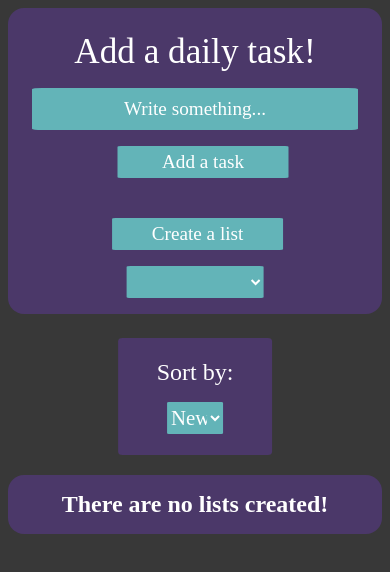
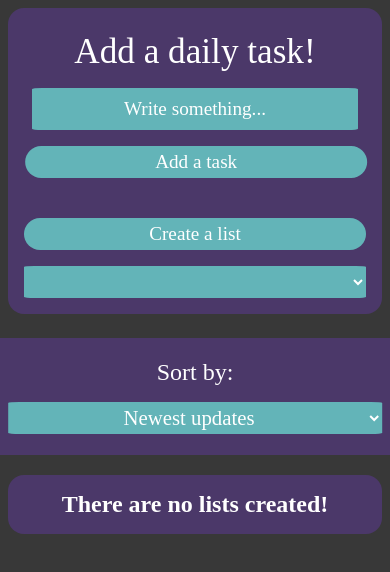
Before and after one commit to SvetozarMiskovic/react-todo, a React (Create React App) app: page / in a window 390 px wide. Shown: the top 572 px of the page. Built offline with nearby package versions, Linux system fonts and the light colour scheme.

Commit message:
mobiel friendlt

```diff
--- a/src/styles/ClearAll.css
+++ b/src/styles/ClearAll.css
@@ -5,7 +5,7 @@
   padding: 1rem;
   width: 10%;
   margin: 0.5rem auto;
-  border-radius: 5%;
+  border-radius: 1rem;
   cursor: pointer;
   font-size: 1.2rem;
 }
@@ -15,3 +15,9 @@
   background-color: #498b8f;
   color: #4b3869;
 }
+
+@media screen and (max-width: 768px) {
+  .clear-all-btn {
+    width: 100%;
+  }
+}
--- a/src/styles/Create&SelectList.css
+++ b/src/styles/Create&SelectList.css
@@ -24,7 +24,7 @@ option {
 .newListBtn {
   position: relative;
   left: 50%;
-  transform: translateX(-48.5%);
+  transform: translateX(-50%);
   text-align: center;
   width: 50%;
   height: 2rem;
@@ -32,7 +32,7 @@ option {
   outline: none;
   border: none;
   color: #fff;
-  border-radius: 2%;
+  border-radius: 1rem;
   cursor: pointer;
 
   transition: ease-out 0.2s;
@@ -45,3 +45,13 @@ option {
   background-color: #498b8f;
   color: #4b3869;
 }
+
+@media screen and (max-width: 768px) {
+  .newListBtn {
+    width: 100%;
+  }
+  select,
+  option {
+    width: 100%;
+  }
+}
--- a/src/styles/DeleteIcon.css
+++ b/src/styles/DeleteIcon.css
@@ -10,3 +10,10 @@
   color: rgb(122, 29, 29);
   cursor: pointer;
 }
+
+@media (max-width: 768px) {
+  .deleteList {
+    position: relative;
+    right: -45%;
+  }
+}
--- a/src/styles/Empty.css
+++ b/src/styles/Empty.css
@@ -13,3 +13,9 @@
 .empty h2 {
   padding-top: 1rem;
 }
+
+@media (max-width: 768px) {
+  .empty h2 {
+    width: 100%;
+  }
+}
--- a/src/styles/Sort.css
+++ b/src/styles/Sort.css
@@ -24,3 +24,12 @@
 
   transform: translateX(-50%);
 }
+
+@media (max-width: 768px) {
+  .sort {
+    width: 100%;
+  }
+  #sort {
+    width: 100%;
+  }
+}
--- a/src/styles/TodoInput.css
+++ b/src/styles/TodoInput.css
@@ -32,9 +32,9 @@ input[type='submit'] {
   outline: none;
   border: none;
   color: #fff;
-  border-radius: 2%;
+  border-radius: 1rem;
   cursor: pointer;
-  left: 50%;
+  left: 49.5%;
 
   transform: translateX(-50%);
   transition: ease-out 0.2s;
@@ -48,3 +48,12 @@ input[type='submit']:hover {
   background-color: #498b8f;
   color: #4b3869;
 }
+
+@media (max-width: 768px) {
+  input[type='submit'] {
+    width: 100%;
+    position: relative;
+    left: 50%;
+    transform: translateX(-52%);
+  }
+}
--- a/src/styles/TodoItems.css
+++ b/src/styles/TodoItems.css
@@ -26,11 +26,18 @@ li {
   list-style: none;
   border-bottom: 1px solid #a9e4d7;
   left: 50%;
-  transform: translateX(-51.5%);
+  transform: translateX(-51.8%);
   margin-bottom: 1rem;
   word-break: break-all;
   padding-bottom: 0.3rem;
 }
 span {
-  padding-left: 0.6rem;
+  padding-left: 0.5rem;
 }
+@media (max-width: 768px) {
+  li {
+    width: 100%;
+    left: 50%;
+    transform: translateX(-54.5%);
+  }
+}
```
